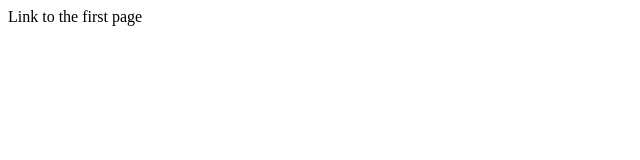
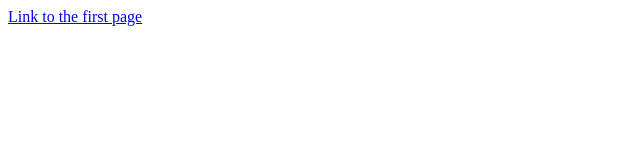
Before and after one commit to Thunderlilies/student, a plain HTML site: page index.html in a window 1280 px wide. Shown: the whole page, without its empty margins (0-640 px from the left). Drawn offline with Linux system fonts and the light colour scheme.

Commit message:
Update index.html

```diff
--- a/index.html
+++ b/index.html
@@ -1,7 +1,6 @@
 <html>
 <head><title>mains</title></head>
 <body>
-
-  Link to the first page
+<a href="W3S1.html">Link to the first page</a>
 </body>
 </html>
```
